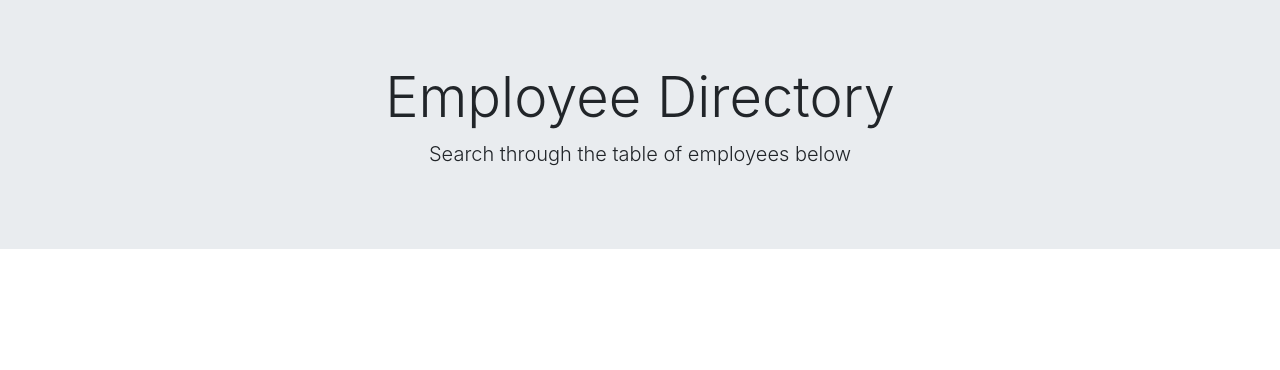
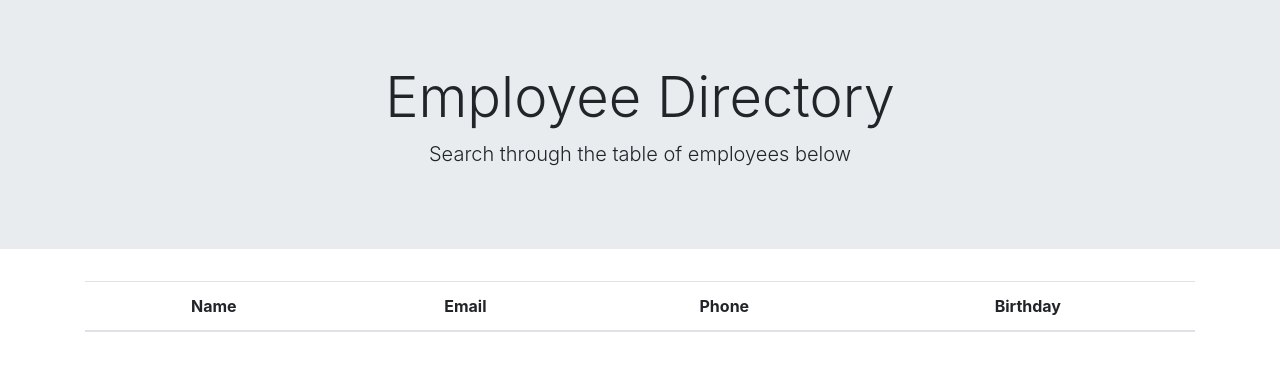
Before and after one commit to thebriankilpatrick/employee-directory, a React (Create React App) app: page / in a window 1280 px wide. Shown: the top 370 px of the page. Built offline with nearby package versions, Linux system fonts and the light colour scheme.

Commit message:
Added Table component, along with table skeleton

```diff
--- a/src/App.js
+++ b/src/App.js
@@ -1,12 +1,14 @@
 import React from 'react';
 // import logo from './logo.svg';
 import Jumbo from "./components/Jumbo";
+import Table from "./components/Table";
 import './App.css';
 
 function App() {
   return (
     <div className="App">
       <Jumbo ></Jumbo>
+      <Table ></Table>
     </div>
   );
 }
--- /dev/null
+++ b/src/components/Table.js
@@ -0,0 +1,25 @@
+import React from "react";
+
+function Table() {
+    return (
+        <div className="container">
+            <table className="table">
+                <thead>
+                    <tr>
+                        <th scope="col">Name</th>
+                        <th scope="col">Email</th>
+                        <th scope="col">Phone</th>
+                        <th scope="col">Birthday</th>
+                    </tr>
+                </thead>
+                <tbody>
+                    <tr>
+
+                    </tr>
+                </tbody>
+            </table>
+        </div>
+    )
+}
+
+export default Table;
```
